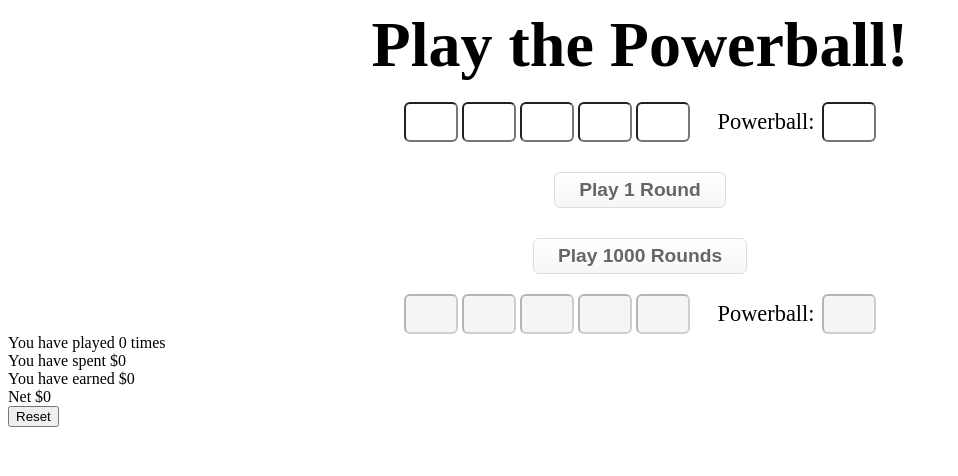
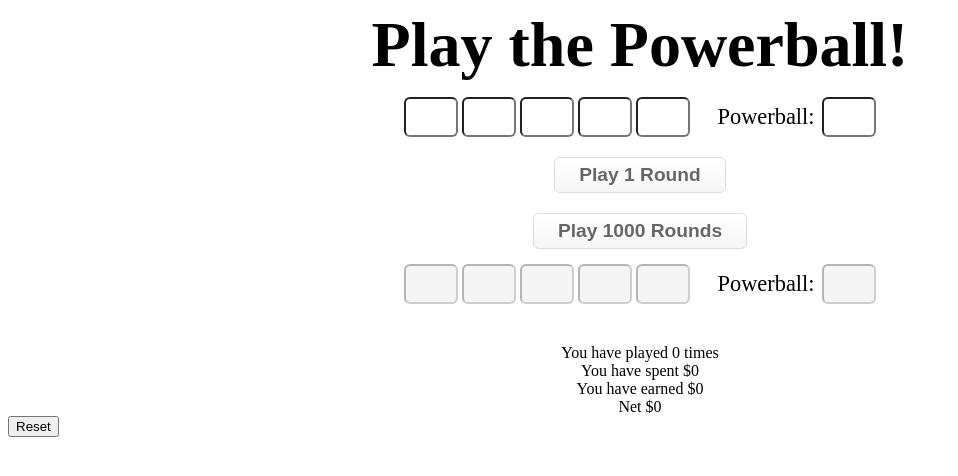
Before and after one commit to adam-beck/react-powerball, a React app: page / in a window 1280 px wide. Shown: the top 476 px of the page, without its empty margins (0-958 px from the left). Built offline with nearby package versions, Linux system fonts and the light colour scheme.

Commit message:
Add inline styles for information

```diff
--- a/src/App.js
+++ b/src/App.js
@@ -82,6 +82,11 @@
 
     const userNumbers = [ticket.w1, ticket.w2, ticket.w3, ticket.w4, ticket.w5];
 
+    const divStyle = {
+      marginTop: '40px',
+      textAlign: 'center'
+    };
+
     return (
       <div>
         <Header />
@@ -93,10 +98,12 @@
 
         <Numbers submitted={true} numbers={whiteballs} powerball={powerball && powerball[0]} matching={this.state.matching} />
 
-        <div>You have played {this.state.plays} times</div>
-        <div>You have spent ${this.state.plays * 2}</div>
-        <div>You have earned ${this.state.winnings}</div>
-        <div>Net ${this.state.winnings - this.state.plays * 2}</div>
+        <div style={divStyle}>
+          <div>You have played {this.state.plays} times</div>
+          <div>You have spent ${this.state.plays * 2}</div>
+          <div>You have earned ${this.state.winnings}</div>
+          <div>Net ${this.state.winnings - this.state.plays * 2}</div>
+        </div>
 
         <Reset reset={this.reset} />
       </div>
--- a/src/components/Numbers/style.css
+++ b/src/components/Numbers/style.css
@@ -1,5 +1,5 @@
 .ticket {
-  margin-top: 20px;
+  margin-top: 15px;
   text-align: center;
 }
 
--- a/src/components/PlayButton/style.css
+++ b/src/components/PlayButton/style.css
@@ -44,6 +44,6 @@
 }
 
 .buttonContainer {
-  margin-top: 30px;
+  margin-top: 20px;
   text-align: center;
 }
```
